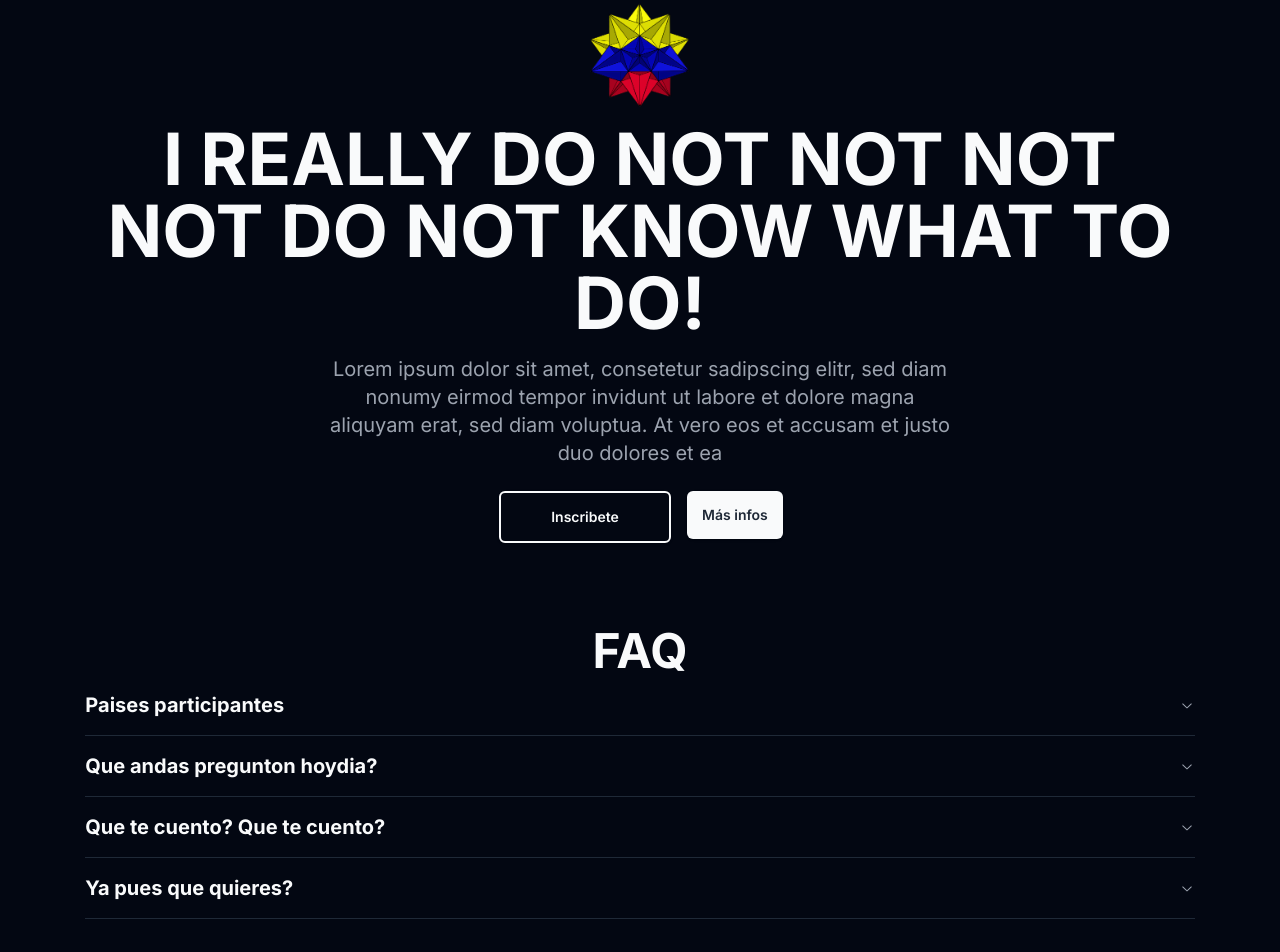
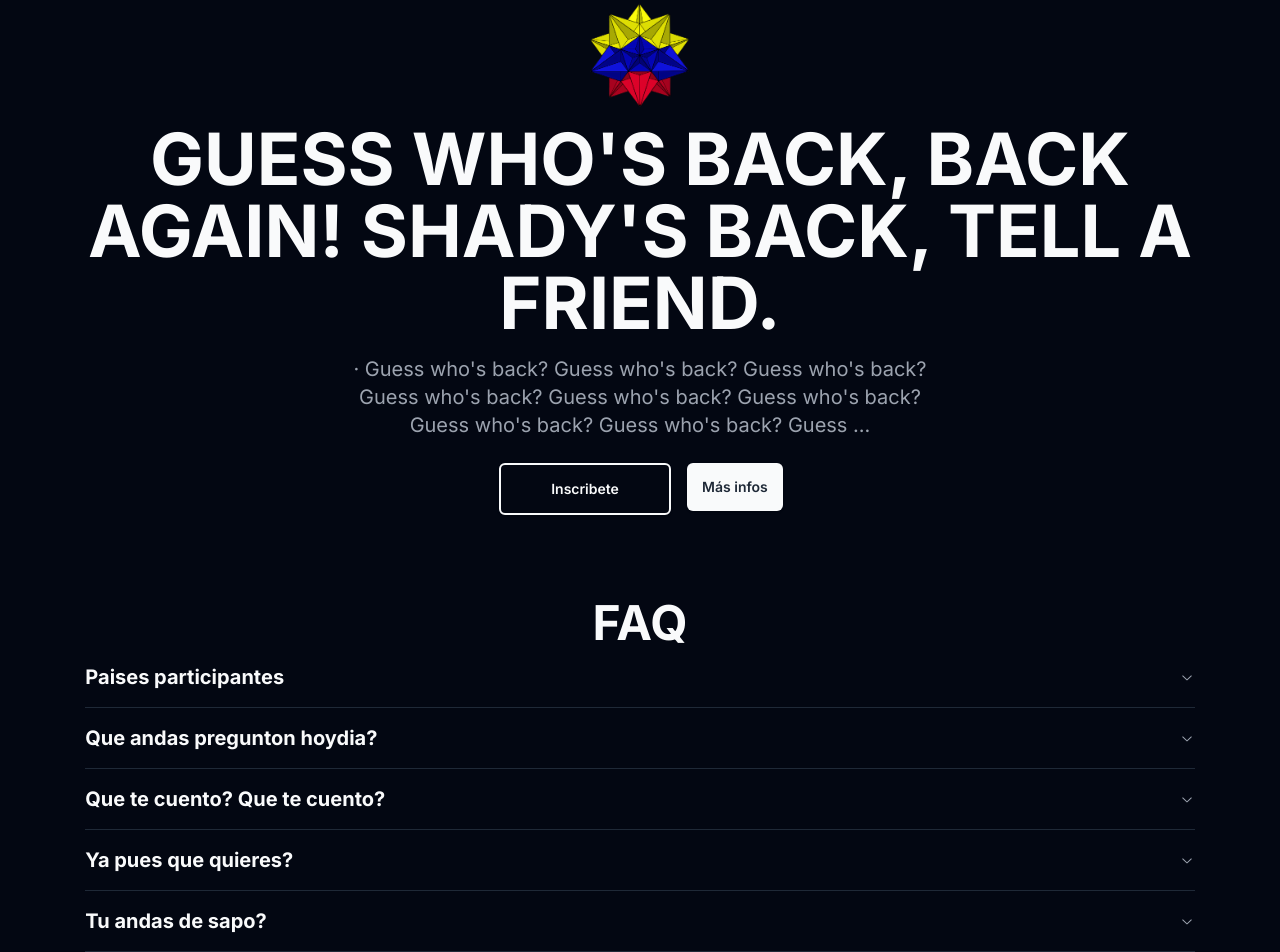
Before and after one commit to LeonardoZambranoL/cmi-ema-frontend, a Next.js app: page / in a window 1280 px wide. Shown: the part 114-1066 px from the top of the page. Before the commit the page ends 1033 px from the top, so only its background shows below. Built offline with nearby package versions, Linux system fonts and the light colour scheme.

Commit message:
new placeholders

```diff
--- a/src/app/page.tsx
+++ b/src/app/page.tsx
@@ -13,9 +13,9 @@ import {
 import { FAQType } from "./types";
 
 export default function Home() {
-  const title = "I REALLY DO NOT NOT NOT NOT DO NOT KNOW WHAT TO DO!";
+  const title = "GUESS WHO'S BACK, BACK AGAIN!\nSHADY'S BACK, TELL A FRIEND.";
   const paragraph =
-    "Lorem ipsum dolor sit amet, consetetur sadipscing elitr, sed diam nonumy eirmod tempor invidunt ut labore et dolore magna aliquyam erat, sed diam voluptua. At vero eos et accusam et justo duo dolores et ea";
+    "· Guess who's back? Guess who's back? Guess who's back? Guess who's back? Guess who's back? Guess who's back? Guess who's back? Guess who's back? Guess ...";
   const faqs: FAQType[] = [
     {
       question: "Paises participantes",
@@ -35,6 +35,11 @@ export default function Home() {
       question: "Ya pues que quieres?",
       answer:
         "No se\nLorem ipsum dolor sit amet, consetetur sadipscing elitr, sed diam nonumy eirmod tempor invidunt ut labore et dolore magna aliquyam erat, sed diam voluptua. At vero eos et accusam et justo duo dolores et ea rebum. Stet clita kasd gubergren, no sea takimata sanctus est Lorem ipsum dolor sit amet. Lorem ipsum dolor sit amet, consetetur sadipscing elitr, sed diam nonumy eirmod tempor invidunt ut labore et dolore magna aliquyam erat, sed diam voluptua. At vero eos et accusam et justo duo dolores et ea rebum. Stet clita kasd gubergren, no sea takimata sanctus est Lorem ipsum dolor sit amet. Lorem ipsum dolor sit amet, consetetur sadipscing elitr, sed diam nonumy eirmod tempor invidunt ut labore et dolore magna aliquyam erat, sed diam voluptua. At vero eos et accusam et justo duo dolores et ea rebum. Stet clita kasd gubergren, no sea takimata sanctus est Lorem ipsum dolor sit amet. Duis autem vel eum iriure dolor in hendrerit in vulputate velit esse molestie consequat, vel illum dolore eu feugiat nulla facilisis at vero eros et accumsan et iusto odio dignissim qui blandit praesent luptatum zzril delenit augue duis dolore te feugait nulla facilisi. Lorem ipsum dolor sit amet,",
+    },
+    {
+      question: "Tu andas de sapo?",
+      answer:
+        "Siempre!\nLorem ipsum dolor sit amet, consetetur sadipscing elitr, sed diam nonumy eirmod tempor invidunt ut labore et dolore magna aliquyam erat, sed diam voluptua. At vero eos et accusam et justo duo dolores et ea rebum. Stet clita kasd gubergren, no sea takimata sanctus est Lorem ipsum dolor sit amet. Lorem ipsum dolor sit amet, consetetur sadipscing elitr, sed diam nonumy eirmod tempor invidunt ut labore et dolore magna aliquyam erat, sed diam voluptua. At vero eos et accusam et justo duo dolores et ea rebum. Stet clita kasd gubergren, no sea takimata sanctus est Lorem ipsum dolor sit amet. Lorem ipsum dolor sit amet, consetetur sadipscing elitr, sed diam nonumy eirmod tempor invidunt ut labore et dolore magna aliquyam erat, sed diam voluptua. At vero eos et accusam et justo duo dolores et ea rebum. Stet clita kasd gubergren, no sea takimata sanctus est Lorem ipsum dolor sit amet. Duis autem vel eum iriure dolor in hendrerit in vulputate velit esse molestie consequat, vel illum dolore eu feugiat nulla facilisis at vero eros et accumsan et iusto odio dignissim qui blandit praesent luptatum zzril delenit augue duis dolore te feugait nulla facilisi. Lorem ipsum dolor sit amet,",
     },
   ];
   const inscribete = (
```
